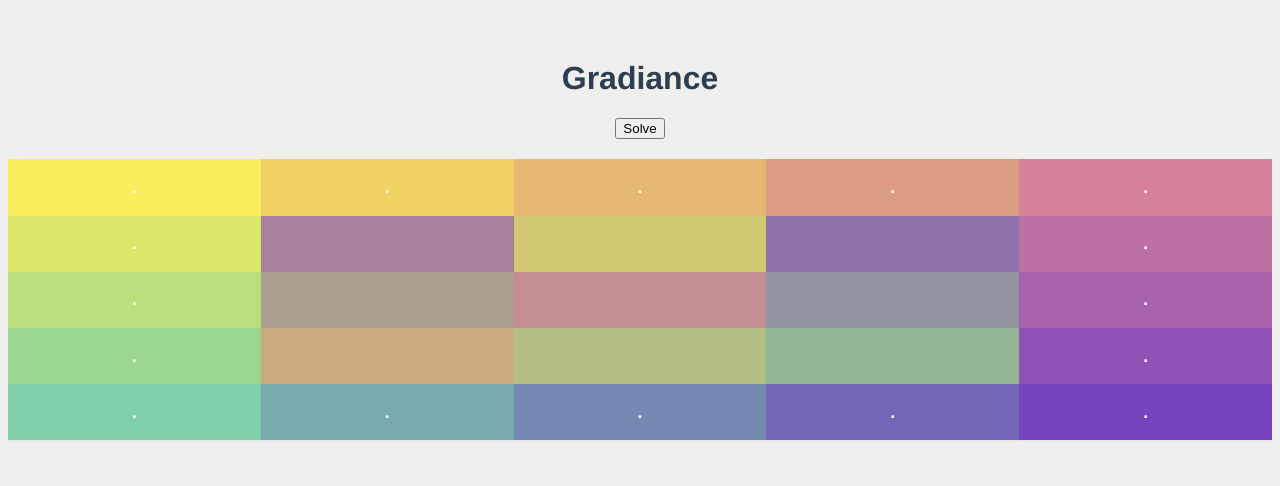
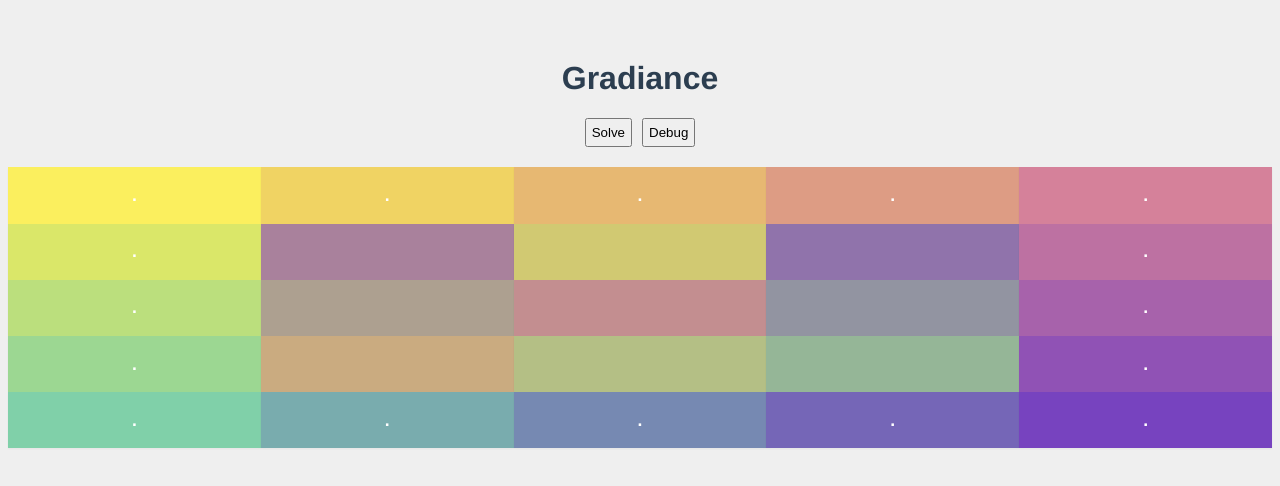
Before and after one commit to jadeleafmoon/gradiance, a Vue app: page / in a window 1280 px wide. Shown: the top 486 px of the page. Built offline with nearby package versions, Linux system fonts and the light colour scheme.

Commit message:
feat: add debug button

```diff
--- a/src/App.vue
+++ b/src/App.vue
@@ -4,6 +4,7 @@
   <h2 v-show="gameWon">You win! 😸</h2>
 
   <button @click="solveGame" style="margin-bottom: 20px;">Solve</button>
+  <button @click="toggleDebug" >Debug</button>
 
   <div class="grid">
     <Tile
@@ -191,7 +192,10 @@ export default {
       this.tiles = result
 
       return result
-    }
+    },
+    toggleDebug() {
+      this.debugOn = !this.debugOn
+    },
   },
   computed: {
     numberOfCorrectTiles() {
@@ -238,6 +242,12 @@ body {
   height: 15vw; */
 }
 
+button {
+  padding: 5px 5px;
+  margin: 0 5px 0 5px;
+  cursor: pointer;
+}
+
 /* Firefox */
 @media (prefers-color-scheme: dark) {
     :root {
```
